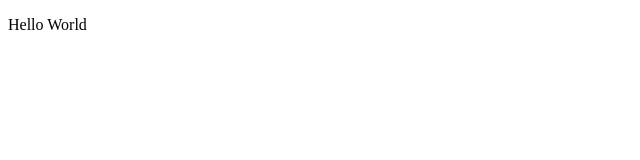
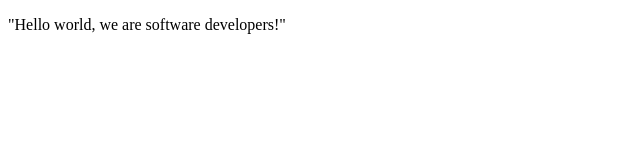
Before and after one commit to milos3010/piesieandmilos, a plain HTML site: page index.html in a window 1280 px wide. Shown: the whole page, without its empty margins (0-640 px from the left). Drawn offline with Linux system fonts and the light colour scheme.

Commit message:
added a new text to the first line

```diff
--- a/index.html
+++ b/index.html
@@ -8,7 +8,7 @@
 </head>
 <body>
 
-    <p> Hello World</p>
+    <p> "Hello world, we are software developers!" </p>
 
 
 
@@ -16,3 +16,4 @@
 
 
 </body>
+</html>
```
